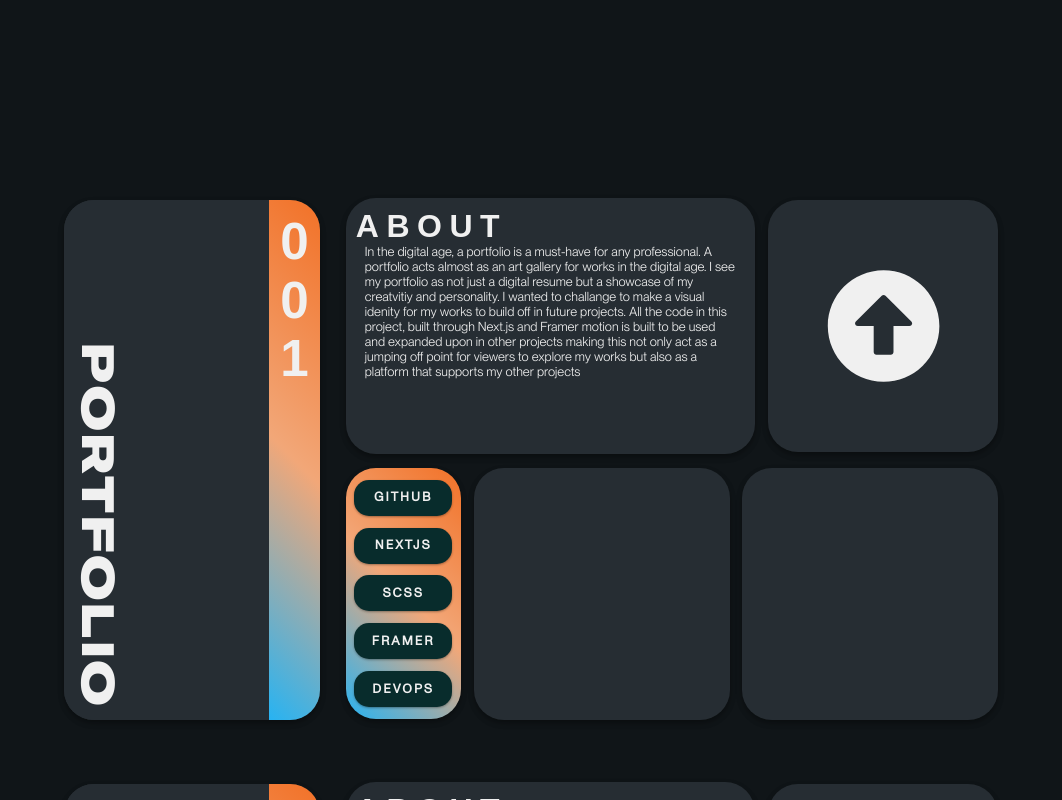
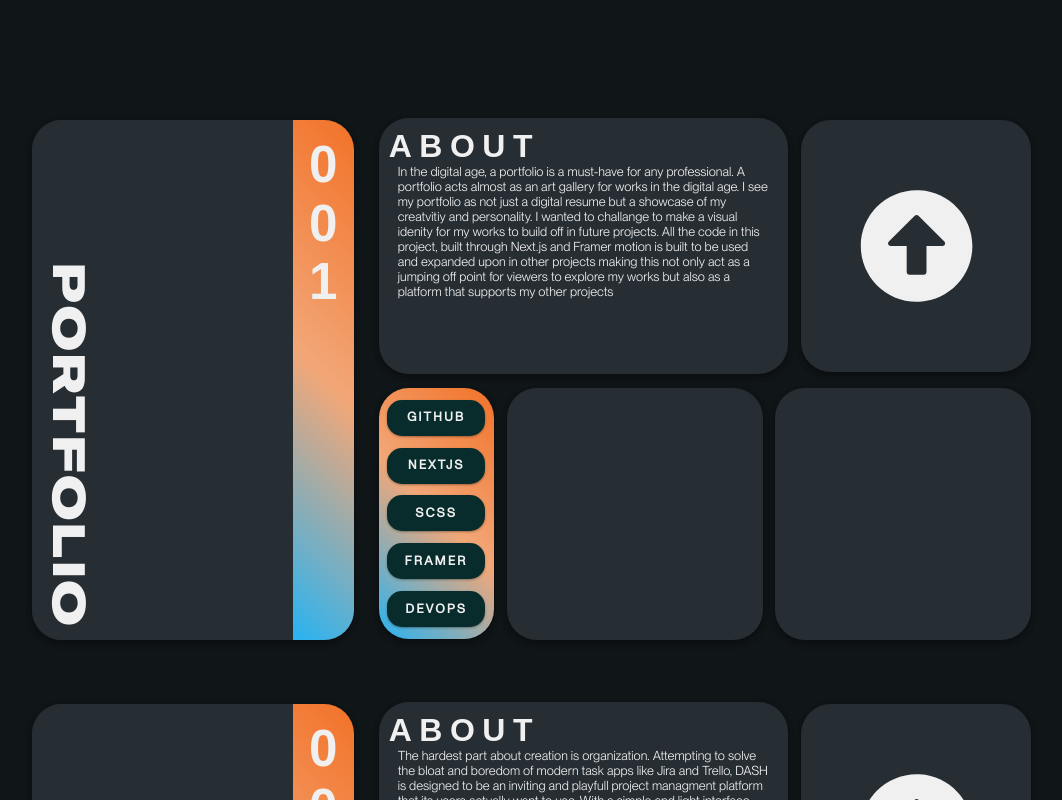
Before and after one commit to kevin21018212/PortfolioV3, a Next.js app: page /projects in a window 1280 px wide. Shown: the part 1160-1960 px from the top of the page, without its empty margins (96-1158 px from the left). Built offline with nearby package versions, Linux system fonts and the light colour scheme; no server answers.

Commit message:
github commits fix

```diff
--- a/app/projects/page.tsx
+++ b/app/projects/page.tsx
@@ -11,7 +11,7 @@ import { GitHubActivity, Profile } from "./updates";
 const ProjectsPage: React.FC = () => {
   const [commits, setCommits] = useState<Commit[]>([]);
   const [repos, setRepos] = useState<Repo[]>([]);
-  const [totalCommits, setTotalCommits] = useState<number>(0);
+  const [totalCommits, setTotalCommits] = useState<number>(0); // Total commits for the current year
 
   const username = process.env.NEXT_PUBLIC_GITHUB_USERNAME || "";
   const accessToken = process.env.NEXT_PUBLIC_GITHUB_ACCESS_TOKEN || "";
@@ -29,25 +29,33 @@ const ProjectsPage: React.FC = () => {
 
         const pushes = events.filter((event: any) => event.type === "PushEvent");
 
-        const recentCommits = pushes.slice(0, 8).map((push: any) => {
+        // This variable will store the correct amount of commits
+        const recentCommits: Commit[] = [];
+
+        pushes.forEach((push: any) => {
           const { repo, payload } = push;
           const commitDate = new Date(push.created_at);
-          const commitUrl = payload.commits[0].url.replace("api.", "").replace("repos/", "");
+          const commitMessages = payload.commits;
 
-          // Count commits for the current year
+          // Count all commits for the current year
           if (commitDate.getFullYear() === currentYear) {
-            totalCommitsInYear += payload.commits.length;
+            totalCommitsInYear += commitMessages.length;
           }
 
-          return {
-            repoName: repo.name.split("/")[1],
-            commitMessage: payload.commits[0].message,
-            commitDate: commitDate.toLocaleDateString(),
-            commitUrl: commitUrl,
-          };
+          // Extract each commit's details
+          commitMessages.forEach((commit: any) => {
+            const commitUrl = commit.url.replace("api.", "").replace("repos/", "");
+            recentCommits.push({
+              repoName: repo.name.split("/")[1],
+              commitMessage: commit.message,
+              commitDate: commitDate.toLocaleDateString(),
+              commitUrl: commitUrl,
+            });
+          });
         });
 
-        setCommits(recentCommits);
+        // Store only the most recent 8 commits
+        setCommits(recentCommits.slice(0, 8));
 
         const sortedRepos = reposData
           .sort((a: any, b: any) => new Date(b.updated_at).getTime() - new Date(a.updated_at).getTime())
@@ -55,7 +63,7 @@ const ProjectsPage: React.FC = () => {
 
         setRepos(sortedRepos);
 
-        // Update total commits in the year
+        // Update total commits for the year
         setTotalCommits(totalCommitsInYear);
       } catch (error: any) {
         console.error("Error fetching GitHub data:", error);
@@ -73,9 +81,11 @@ const ProjectsPage: React.FC = () => {
         </div>
         <div className={styles.content}>
           <div className={styles.leftColumn}>
+            {/* Profile section now displays total commits for the year */}
             <Profile username={username} repos={repos} totalCommits={totalCommits} />
           </div>
           <div className={styles.rightColumn}>
+            {/* GitHub activity shows only the recent 8 commits */}
             <GitHubActivity commits={commits} />
           </div>
         </div>
--- a/app/projects/projectPage.module.scss
+++ b/app/projects/projectPage.module.scss
@@ -2,6 +2,7 @@
 
 .pageContainer {
   @include flexColumn(center, center);
+
   width: 100vw;
   padding: 0;
   margin: 0;
@@ -36,7 +37,7 @@
 }
 
 .nav {
-  height: 80vh;
+  height: 70vh;
   width: 100%;
   padding: 0;
 }
--- a/styles/project/displayed/project.module.scss
+++ b/styles/project/displayed/project.module.scss
@@ -2,18 +2,18 @@
 
 .frame {
   display: flex;
-  width: 75vw;
+  width: 80vw;
   height: 65vh;
-  margin: 2vh 5vw;
+  margin: 2vh 2vw;
 }
 
 .leftSection {
-  width: 20vw;
+  width: 27.5vw;
   height: 100%;
 }
 
 .rightSection {
-  width: 55vw;
+  width: 60vw;
   height: 31.5vh;
   gap: 2vh 1vw;
   @include flexCenter(center);
--- a/utils/data/projectdata.ts
+++ b/utils/data/projectdata.ts
@@ -1,69 +1,69 @@
-import {Project} from './dataType';
+import { Project } from "./dataType";
 
 export const projectData: Project[] = [
   {
     id: 1,
-    projectNumber: 'Project 001',
-    projectTitle: 'Portfolio',
-    projectTag: 'Showcase of self',
+    projectNumber: "Project 001",
+    projectTitle: "Portfolio",
+    projectTag: "Showcase of self",
     description:
-      'In the digital age, a portfolio is a must-have for any professional. A portfolio acts almost as an art gallery for works in the digital age. I see my portfolio as not just a digital resume but a showcase of my creatvitiy and personality. I wanted to challange to make a visual idenity for my works to build off in future projects. All the code in this project, built through Next.js and Framer motion is built to be used and expanded upon in other projects making this not only act as a jumping off point for viewers to explore my works but also as a platform that supports my other projects  ',
-    projectTech: 'GITHUB NEXTJS SCSS FRAMER DEVOPS',
-    img1: '',
-    img2: '',
-    linkUrl: 'https://portfolio-v3-jet.vercel.app/',
-    githubUrl: '',
+      "In the digital age, a portfolio is a must-have for any professional. A portfolio acts almost as an art gallery for works in the digital age. I see my portfolio as not just a digital resume but a showcase of my creatvitiy and personality. I wanted to challange to make a visual idenity for my works to build off in future projects. All the code in this project, built through Next.js and Framer motion is built to be used and expanded upon in other projects making this not only act as a jumping off point for viewers to explore my works but also as a platform that supports my other projects  ",
+    projectTech: "GITHUB NEXTJS SCSS FRAMER DEVOPS",
+    img1: "",
+    img2: "",
+    linkUrl: "https://portfolio-v3-jet.vercel.app/",
+    githubUrl: "https://github.com/kevin21018212/PortfolioV3",
   },
   {
     id: 2,
-    projectNumber: 'Project 002',
-    projectTitle: 'DASH',
-    projectTag: 'A Breath of Fresh Air',
+    projectNumber: "Project 002",
+    projectTitle: "DASH",
+    projectTag: "A Breath of Fresh Air",
     description:
-      'The hardest part about creation is organization. Attempting to solve the bloat and boredom of modern task apps like Jira and Trello, DASH is designed to be an inviting and playfull project managment platform that its users actually want to use. With a simple and light interface, you can easily manage your projects, set deadlines, and track your progress. DASH is built using more advanced techinques like route caching , server side rendering, and OAUTH to make the user experience not only as smooth as possible but also extremly fast and secure ',
-    projectTech: 'OAUTH POSTGRES NEXTJS DEVOPS INSIGHTS',
-    img1: '',
-    img2: 'https://encrypted-tbn0.gstatic.com/images?q=tbn:ANd9GcQhgM4pfGqiKLDOg_TWq3Xl08KO8R4se6AGWQ&s',
-    linkUrl: 'https://dash-delta-indol.vercel.app/',
-    githubUrl: '',
+      "The hardest part about creation is organization. Attempting to solve the bloat and boredom of modern task apps like Jira and Trello, DASH is designed to be an inviting and playfull project managment platform that its users actually want to use. With a simple and light interface, you can easily manage your projects, set deadlines, and track your progress. DASH is built using more advanced techinques like route caching , server side rendering, and OAUTH to make the user experience not only as smooth as possible but also extremly fast and secure ",
+    projectTech: "OAUTH POSTGRES NEXTJS DEVOPS INSIGHTS",
+    img1: "",
+    img2: "https://encrypted-tbn0.gstatic.com/images?q=tbn:ANd9GcQhgM4pfGqiKLDOg_TWq3Xl08KO8R4se6AGWQ&s",
+    linkUrl: "https://dash-delta-indol.vercel.app/",
+    githubUrl: "https://github.com/kevin21018212/Dash",
   },
   {
     id: 3,
-    projectNumber: 'Project 003',
-    projectTitle: 'Kevitter',
-    projectTag: 'The Walled Garden',
+    projectNumber: "Project 003",
+    projectTitle: "Kevitter",
+    projectTag: "The Walled Garden",
     description:
       "Social media apps are so busy, I feel like everytime I use one I get bombarded with a endless stream of people and things I don't care about. Inspired by Bereal, KevConnect is a closed ecosystem social media experice. Being invite only, the only users on the platform are the people I regurally Interact with. It's designed to give the benifits of a social media platform without all the clutter and noise. KevConnect is built using AWS, Okta, and Next.js to create a secure and fast platform that is designed to be used by a small group of people. ",
-    projectTech: 'DATABASE OKTA NEXTJS AWS',
-    img1: '',
-    img2: '',
-    linkUrl: 'https://kevents.vercel.app/',
-    githubUrl: '',
+    projectTech: "DATABASE OKTA NEXTJS AWS",
+    img1: "",
+    img2: "",
+    linkUrl: "https://kevents.vercel.app/",
+    githubUrl: "",
   },
   {
     id: 4,
-    projectNumber: 'Project 004',
-    projectTitle: 'Kev.FM',
-    projectTag: 'For the Fans',
+    projectNumber: "Project 004",
+    projectTitle: "Kev.FM",
+    projectTag: "For the Fans",
     description:
-      'As a music lover I often got asked by my friends what I was listening to or for music recomendations. I wanted to create a platform that would allow me to share my music taste with my friends. Kev.FM is a music sharing platform that allows users to share their music taste with the world. Users can create a profile, share their favorite songs, and create playlists. KevFM is designed to log and store all my spotify data, even songs I am currently listening too, and display for my friends to see without having to have them login though any third party services.',
-    projectTech: 'API ROUTING SSF NEXTJS HOOKS',
-    img1: '',
-    img2: 'https://storage.googleapis.com/pr-newsroom-wp/1/2023/01/AppleCompetition-FTRHeader_V2-1440x733.png',
-    linkUrl: 'https://kev-fm.vercel.app/',
-    githubUrl: '',
+      "As a music lover I often got asked by my friends what I was listening to or for music recomendations. I wanted to create a platform that would allow me to share my music taste with my friends. Kev.FM is a music sharing platform that allows users to share their music taste with the world. Users can create a profile, share their favorite songs, and create playlists. KevFM is designed to log and store all my spotify data, even songs I am currently listening too, and display for my friends to see without having to have them login though any third party services.",
+    projectTech: "API ROUTING SSF NEXTJS HOOKS",
+    img1: "",
+    img2: "https://storage.googleapis.com/pr-newsroom-wp/1/2023/01/AppleCompetition-FTRHeader_V2-1440x733.png",
+    linkUrl: "https://kev-fm.vercel.app/",
+    githubUrl: "https://github.com/kevin21018212/KevFm",
   },
   {
     id: 5,
-    projectNumber: 'Project 005',
-    projectTitle: 'KevBot',
-    projectTag: 'Mini Me',
+    projectNumber: "Project 005",
+    projectTitle: "KevBot",
+    projectTag: "Mini Me",
     description:
-      'AI is the forfront of technology. KevBot is designed as a expirment to create a digital version of myself. I wanted to see if I could create a bot that could interface with the Twitter. ',
-    projectTech: 'ART',
-    img1: '',
-    img2: '',
-    linkUrl: '',
-    githubUrl: '',
+      "AI is the forfront of technology. KevBot is designed as a expirment to create a digital version of myself. I wanted to see if I could create a bot that could interface with the Twitter. ",
+    projectTech: "ART",
+    img1: "",
+    img2: "",
+    linkUrl: "",
+    githubUrl: "",
   },
 ];
```
